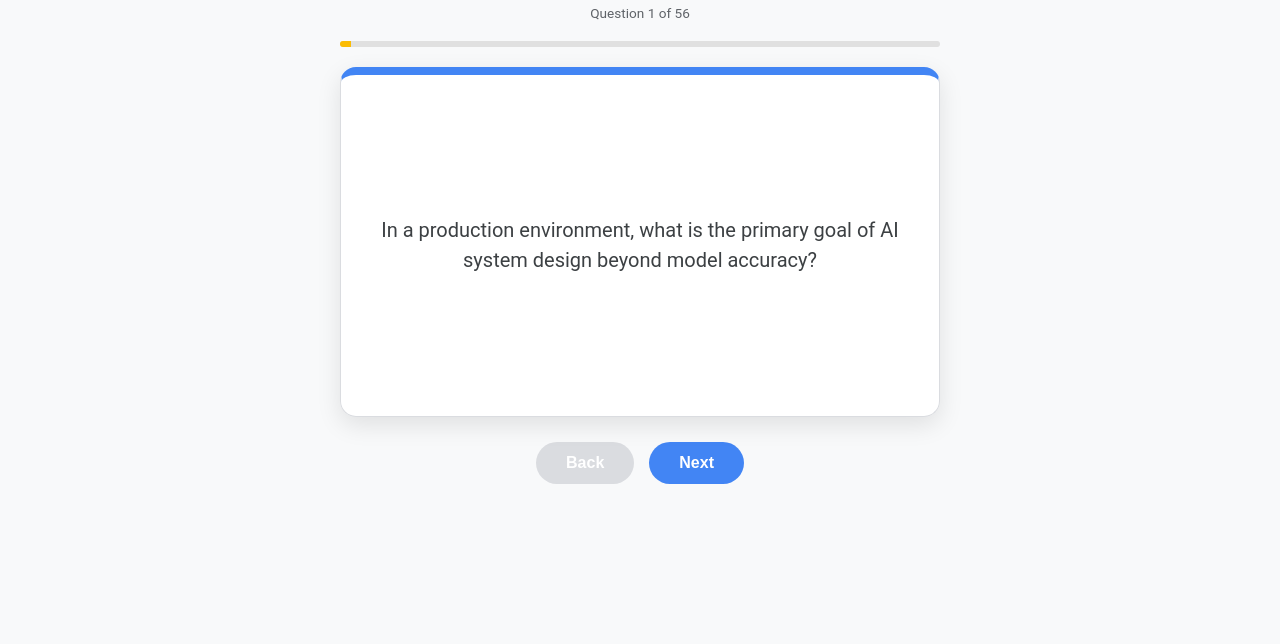
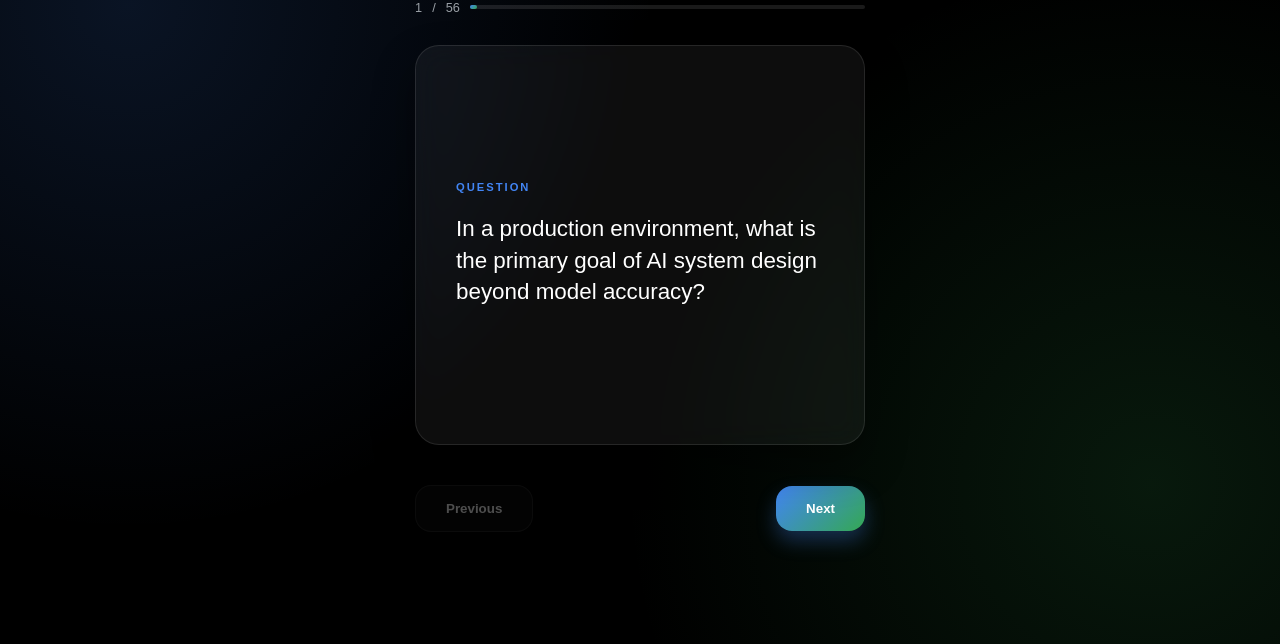
Before and after one commit to GDGSurrey/How-to-Design-AI-Systems, a plain HTML site: page index.html in a window 1280 px wide. Shown: the part 156-800 px from the top of the page. Drawn offline with nearby package versions, Linux system fonts and the light colour scheme; a web font is replaced by a local one.

Commit message:
Update title and styles for Day 1 Flashcards

```diff
--- a/index.html
+++ b/index.html
@@ -3,80 +3,241 @@
 <head>
     <meta charset="UTF-8">
     <meta name="viewport" content="width=device-width, initial-scale=1.0">
-    <title>GDG Surrey - Interactive Flashcards</title>
+    <title>GDG Surrey | Day 1 Flashcards</title>
     <script src="https://cdnjs.cloudflare.com/ajax/libs/PapaParse/5.3.2/papaparse.min.js"></script>
     <style>
+        @import url('https://fonts.googleapis.com/css2?family=Google+Sans:wght@400;500;700&display=swap');
+
         :root {
-            --gdg-blue: #4285F4; --gdg-red: #EA4335; --gdg-yellow: #FBBC04; --gdg-green: #34A853;
-            --text-main: #3c4043;
+            --gdg-blue: #4285F4;
+            --gdg-red: #EA4335;
+            --gdg-yellow: #FBBC04;
+            --gdg-green: #34A853;
+            --grad: linear-gradient(135deg, #4285F4 0%, #34A853 100%);
         }
+
         body {
-            font-family: 'Google Sans', Roboto, Arial, sans-serif;
-            display: flex; flex-direction: column; align-items: center; justify-content: center;
-            min-height: 100vh; margin: 0; background-color: #f8f9fa; color: var(--text-main);
+            font-family: 'Google Sans', sans-serif;
+            margin: 0;
+            min-height: 100vh;
+            display: flex;
+            align-items: center;
+            justify-content: center;
+            background: #000; /* Dark background to make gradients pop */
+            background-image:
+                radial-gradient(circle at 10% 20%, rgba(66, 133, 244, 0.15) 0%, transparent 40%),
+                radial-gradient(circle at 90% 80%, rgba(52, 168, 83, 0.15) 0%, transparent 40%);
+            color: white;
+            overflow: hidden;
         }
-        #app-container { width: 95%; max-width: 600px; text-align: center; padding: 20px; }
-        .card-container { perspective: 1000px; height: 350px; cursor: pointer; margin: 20px 0; }
+
+        #app-container {
+            width: 100%;
+            max-width: 450px;
+            padding: 20px;
+            z-index: 10;
+        }
+
+        /* Top Progress UI */
+        .header {
+            text-align: left;
+            margin-bottom: 30px;
+        }
+
+        .header h1 {
+            font-size: 1.5rem;
+            margin: 0;
+            background: linear-gradient(to right, #fff, #9aa0a6);
+            -webkit-background-clip: text;
+            -webkit-text-fill-color: transparent;
+        }
+
+        .progress-container {
+            margin-top: 15px;
+            display: flex;
+            align-items: center;
+            gap: 10px;
+            font-size: 0.8rem;
+            color: #9aa0a6;
+        }
+
+        .progress-bar {
+            flex-grow: 1;
+            height: 4px;
+            background: rgba(255,255,255,0.1);
+            border-radius: 2px;
+        }
+
+        #progress-fill {
+            height: 100%;
+            width: 0%;
+            background: var(--grad);
+            border-radius: 2px;
+            transition: width 0.4s ease;
+        }
+
+        /* Flashcard Styling */
+        .card-container {
+            perspective: 1000px;
+            height: 400px;
+            margin-bottom: 40px;
+        }
+
         .card {
-            position: relative; width: 100%; height: 100%;
-            transition: transform 0.6s cubic-bezier(0.4, 0, 0.2, 1);
-            transform-style: preserve-3d; box-shadow: 0 8px 25px rgba(0,0,0,0.1); border-radius: 16px;
+            position: relative;
+            width: 100%;
+            height: 100%;
+            transition: transform 0.7s cubic-bezier(0.175, 0.885, 0.32, 1.275);
+            transform-style: preserve-3d;
+            cursor: pointer;
         }
-        .card.is-flipped { transform: rotateY(180deg); }
+
+        .card.is-flipped {
+            transform: rotateY(180deg);
+        }
+
         .card-face {
-            position: absolute; width: 100%; height: 100%; backface-visibility: hidden;
-            display: flex; align-items: center; justify-content: center; padding: 40px;
-            box-sizing: border-box; border-radius: 16px; font-size: 1.25rem; line-height: 1.5;
-            background: white; border: 1px solid #dadce0;
+            position: absolute;
+            width: 100%;
+            height: 100%;
+            backface-visibility: hidden;
+            display: flex;
+            flex-direction: column;
+            align-items: flex-start;
+            justify-content: center;
+            padding: 40px;
+            box-sizing: border-box;
+            border-radius: 24px;
+            background: rgba(255, 255, 255, 0.05);
+            backdrop-filter: blur(15px);
+            border: 1px solid rgba(255, 255, 255, 0.1);
+            box-shadow: 0 20px 40px rgba(0,0,0,0.4);
         }
-        .card-front { color: var(--text-main); border-top: 8px solid var(--gdg-blue); }
-        .card-back { transform: rotateY(180deg); background-color: #f1f3f4; color: var(--gdg-green); font-weight: 500; border-top: 8px solid var(--gdg-green); }
-        .controls { display: flex; gap: 15px; justify-content: center; margin-top: 25px; }
+
+        .card-front::before {
+            content: "QUESTION";
+            font-size: 0.7rem;
+            letter-spacing: 2px;
+            color: var(--gdg-blue);
+            margin-bottom: 20px;
+            font-weight: 700;
+        }
+
+        .card-back {
+            transform: rotateY(180deg);
+            background: rgba(255, 255, 255, 0.08);
+            color: #fff;
+        }
+
+        .card-back::before {
+            content: "ANSWER";
+            font-size: 0.7rem;
+            letter-spacing: 2px;
+            color: var(--gdg-green);
+            margin-bottom: 20px;
+            font-weight: 700;
+        }
+
+        .text-content {
+            font-size: 1.4rem;
+            line-height: 1.4;
+            font-weight: 400;
+        }
+
+        /* Controls */
+        .controls {
+            display: flex;
+            justify-content: space-between;
+            align-items: center;
+        }
+
         button {
-            padding: 12px 30px; border: none; border-radius: 24px; background: var(--gdg-blue);
-            color: white; font-size: 1rem; font-weight: bold; cursor: pointer;
+            background: rgba(255,255,255,0.05);
+            border: 1px solid rgba(255,255,255,0.1);
+            color: white;
+            padding: 15px 30px;
+            border-radius: 16px;
+            font-weight: 600;
+            cursor: pointer;
+            transition: all 0.3s ease;
         }
-        button:disabled { background: #dadce0; cursor: not-allowed; }
-        .progress-bar { width: 100%; height: 6px; background: #e0e0e0; border-radius: 3px; margin-bottom: 10px; overflow: hidden; }
-        #progress-fill { height: 100%; background: var(--gdg-yellow); width: 0%; transition: width 0.3s; }
-        .stats { font-size: 0.85rem; color: #5f6368; margin-bottom: 20px; }
-        #congrats { display: none; padding: 40px 20px; }
+
+        button:hover:not(:disabled) {
+            background: rgba(255,255,255,0.1);
+            transform: translateY(-2px);
+        }
+
+        button#next-btn {
+            background: var(--grad);
+            border: none;
+            box-shadow: 0 10px 20px rgba(66, 133, 244, 0.3);
+        }
+
+        button:disabled {
+            opacity: 0.3;
+            cursor: not-allowed;
+        }
+
+        /* Congratulations Screen */
+        #congrats {
+            display: none;
+            text-align: center;
+            animation: fadeIn 0.8s ease forwards;
+        }
+
         .link-btn {
-            display: inline-block; margin-top: 20px; padding: 15px 30px;
-            background: var(--gdg-red); color: white; text-decoration: none; border-radius: 30px; font-weight: bold;
+            display: inline-block;
+            margin-top: 30px;
+            padding: 18px 40px;
+            background: var(--grad);
+            color: white;
+            text-decoration: none;
+            border-radius: 50px;
+            font-weight: 700;
+            box-shadow: 0 15px 30px rgba(52, 168, 83, 0.3);
         }
-        #loading { font-style: italic; color: var(--gdg-blue); }
+
+        @keyframes fadeIn {
+            from { opacity: 0; transform: translateY(20px); }
+            to { opacity: 1; transform: translateY(0); }
+        }
     </style>
 </head>
 <body>
 
 <div id="app-container">
-    <div id="loading">Loading Flashcards from CSV...</div>
+    <div id="loading">Initialising GDG AI Flashcards...</div>
 
     <div id="game-view" style="display:none;">
-        <div class="stats">Question <span id="current-num">1</span> of <span id="total-num">0</span></div>
-        <div class="progress-bar"><div id="progress-fill"></div></div>
+        <div class="header">
+            <h1>Day 1 Interactive</h1>
+            <div class="progress-container">
+                <span id="current-num">0</span> / <span id="total-num">0</span>
+                <div class="progress-bar"><div id="progress-fill"></div></div>
+            </div>
+        </div>
 
         <div class="card-container" onclick="flipCard()">
             <div class="card" id="card-inner">
-                <div class="card-face card-front" id="front-text"></div>
-                <div class="card-face card-back" id="back-text"></div>
+                <div class="card-face card-front">
+                    <div class="text-content" id="front-text"></div>
+                </div>
+                <div class="card-face card-back">
+                    <div class="text-content" id="back-text"></div>
+                </div>
             </div>
         </div>
 
         <div class="controls">
-            <button id="prev-btn" onclick="prevCard()" disabled>Back</button>
+            <button id="prev-btn" onclick="prevCard()" disabled>Previous</button>
             <button id="next-btn" onclick="nextCard()">Next</button>
         </div>
     </div>
 
     <div id="congrats">
-        <h1 style="color: var(--gdg-blue);">🎉 Congratulations!</h1>
-        <p>You've finished the session interactive from <strong>GDG Surrey</strong>.</p>
-        <p>Stay connected for more events, workshops, and tech talks:</p>
-        <a href="https://gdg.community.dev/gdg-surrey/" class="link-btn" target="_blank">Follow GDG Surrey</a>
-        <br><br>
-        <button style="background:none; color: #5f6368; text-decoration: underline;" onclick="resetGame()">Restart</button>
+        <h1 style="background: var(--grad); -webkit-background-clip: text; -webkit-text-fill-color: transparent; font-size: 2.5rem;">Well Done!</h1>
+        <p style="color: #9aa0a6; line-height: 1.6;">You've mastered the concepts for GDG Surrey Day 1. Ready to see what's next?</p>
+        <a href="https://gdg.community.dev/gdg-surrey/" class="link-btn" target="_blank">View More Events</a>
     </div>
 </div>
 
@@ -84,17 +245,14 @@
     let flashcards = [];
     let currentIndex = 0;
 
-    // 1. Fetch and Parse CSV
     function initApp() {
         Papa.parse("flashcards.csv", {
             download: true,
             header: true,
             complete: function(results) {
-                // Filter out empty rows and clean the "Question" text
                 flashcards = results.data
                     .filter(row => row.Question && row.Answer)
                     .map(row => ({
-                        // Remove "" tags for a cleaner UI
                         q: row.Question.replace(/\\s*/gi, "").trim(),
                         a: row.Answer.trim()
                     }));
@@ -104,12 +262,7 @@
                     document.getElementById('game-view').style.display = 'block';
                     document.getElementById('total-num').innerText = flashcards.length;
                     updateCard();
-                } else {
-                    document.getElementById('loading').innerText = "Error: No data found in flashcards.csv";
                 }
-            },
-            error: function(err) {
-                document.getElementById('loading').innerText = "Error loading flashcards.csv. Ensure the file is in the same folder.";
             }
         });
     }
@@ -150,13 +303,6 @@
         }
     }
 
-    function resetGame() {
-        currentIndex = 0;
-        document.getElementById('game-view').style.display = 'block';
-        document.getElementById('congrats').style.display = 'none';
-        updateCard();
-    }
-
     window.onload = initApp;
 </script>
 </body>
```
